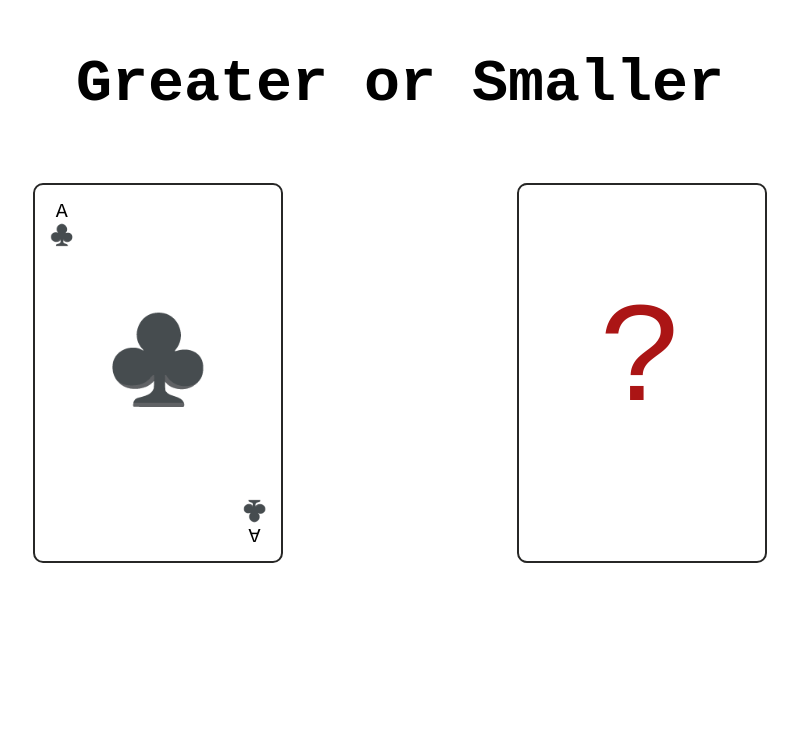
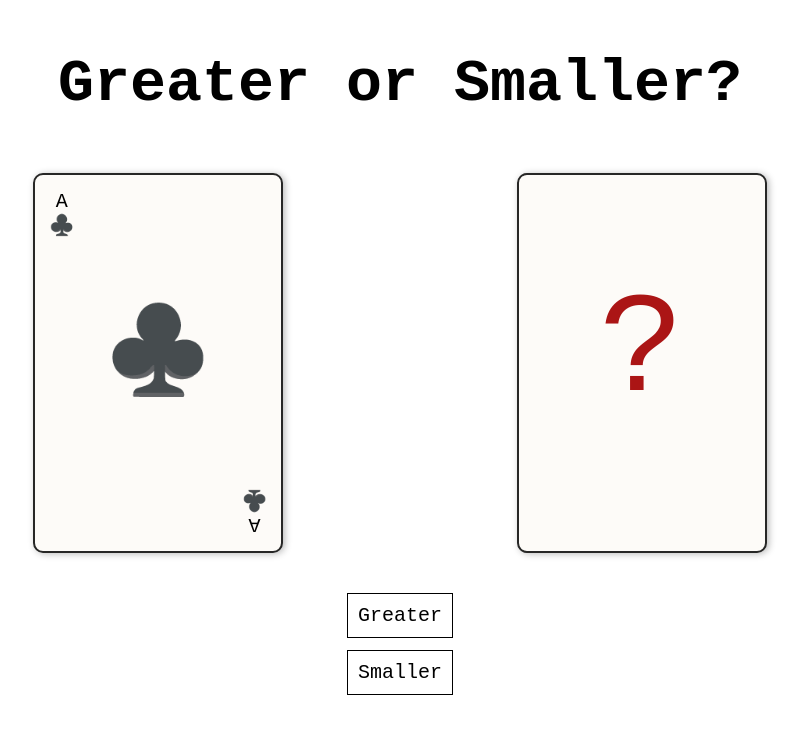
Before and after one commit to relisei/202309-w3ch2-Ramiro-Elisei, a plain HTML site: page index.html in a window 1280 px wide. Shown: the whole page, without its empty margins (240-1043 px from the left). Drawn offline with Linux system fonts and the light colour scheme; a web font is replaced by a local one.

Commit message:
Add html buttons section & styles

```diff
--- a/index.html
+++ b/index.html
@@ -16,7 +16,7 @@
 <body>
   <div class="main-container">
     <header class="header">
-      <h1>Greater or Smaller</h1>
+      <h1>Greater or Smaller?</h1>
     </header>
     <main>
       <div class="cards-container">
@@ -36,6 +36,11 @@
         </div>
       </div>
     </main>
+    <div class="bottom-container">
+      <span class="hidden visible">Greater!</span>
+      <button class="button">Greater</button>
+      <button class="button">Smaller</button>
+    </div>
   </div>
 </body>
 
--- a/index.js
+++ b/js/index.js
@@ -4,9 +4,9 @@ const cardValues = [2, 3, 4, 5, 6, 7, 8, 9, 10, "J", "Q", "K", "A"];
 const generateDeck = () => {
   const deckCards = [];
 
-  cardSuits.forEach((suit) => {
-    cardValues.forEach((value, position) => {
-      deckCards.push({ suit: suit, number: value, score: position });
+  cardSuits.forEach((cardSuit) => {
+    cardValues.forEach((cardValue, position) => {
+      deckCards.push({ suit: cardSuit, value: cardValue, score: position });
     });
   });
 
--- a/styles/styles.css
+++ b/styles/styles.css
@@ -2,7 +2,7 @@
   --main-font: "Martian Mono", monospace;
   --red-color: #ab1515;
   --black-color: #272726;
-  --off-white-color: #eeedeb;
+  --off-white-color: #fdfbf8;
 }
 
 *,
@@ -36,7 +36,7 @@ button {
 .cards-container {
   display: flex;
   justify-content: space-evenly;
-  padding-top: 35px;
+  padding-top: 25px;
   width: 100%;
 }
 
@@ -45,7 +45,9 @@ button {
   width: 250px;
   height: 380px;
   border-radius: 10px;
+  background-color: var(--off-white-color);
   border: 2px solid var(--black-color);
+  box-shadow: 2px 1px 7px rgb(186, 186, 186);
 }
 
 .suit-element {
@@ -86,9 +88,9 @@ button {
   transform: rotate(180deg) scaleX(1);
 }
 
-/* .hidden {
+.hidden {
   display: none;
-} */
+}
 
 .visible {
   padding: 28px 0;
@@ -96,7 +98,7 @@ button {
 }
 
 .bottom-container {
-  padding: 20px;
+  padding: 40px 0;
   display: flex;
   flex-direction: column;
 }
@@ -108,8 +110,13 @@ button {
   border: 1px solid;
   align-self: flex-start;
   margin: 0 auto;
+  cursor: pointer;
 }
 
-.bottom-container:nth-child(1) {
-  color: red;
+button:last-of-type {
+  margin-top: 12px;
 }
+
+button:hover {
+  color: var(--red-color);
+}
```
